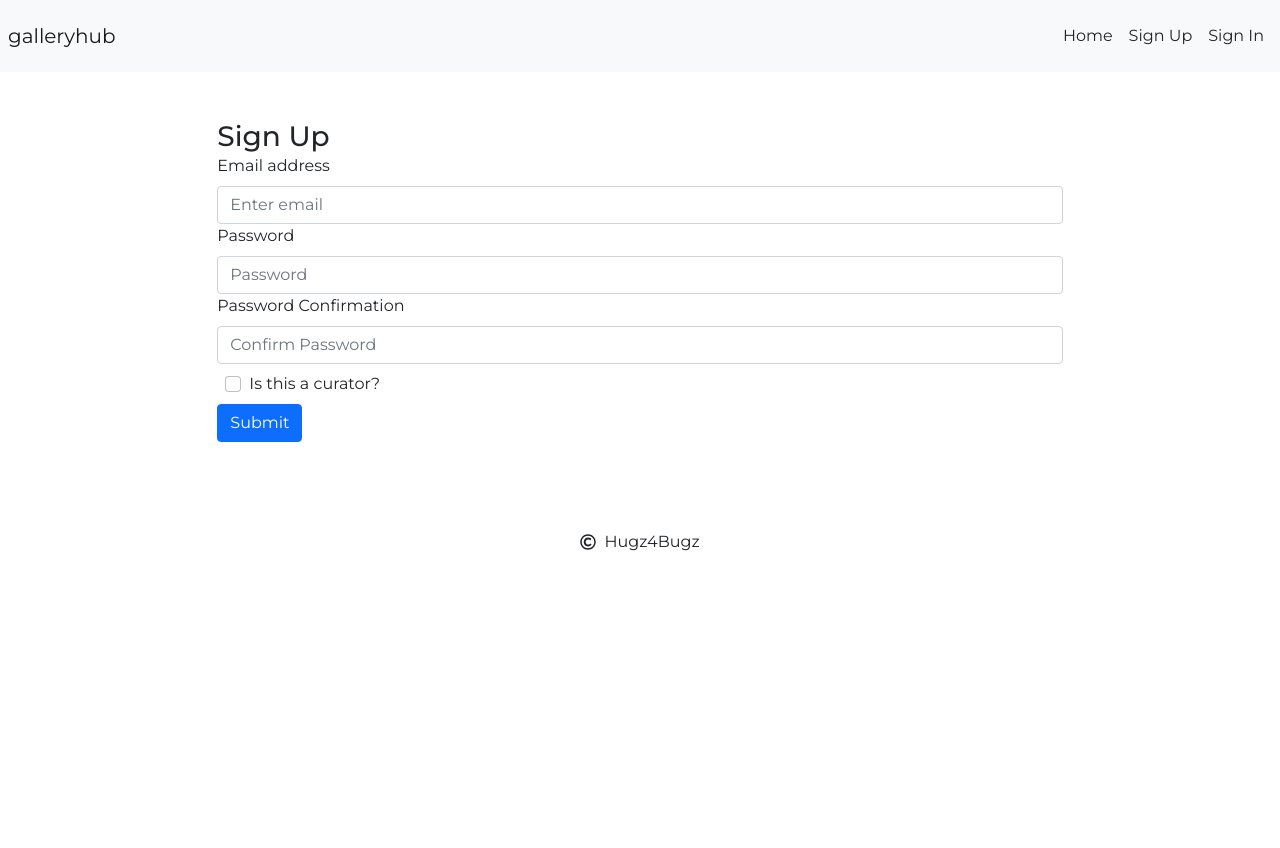
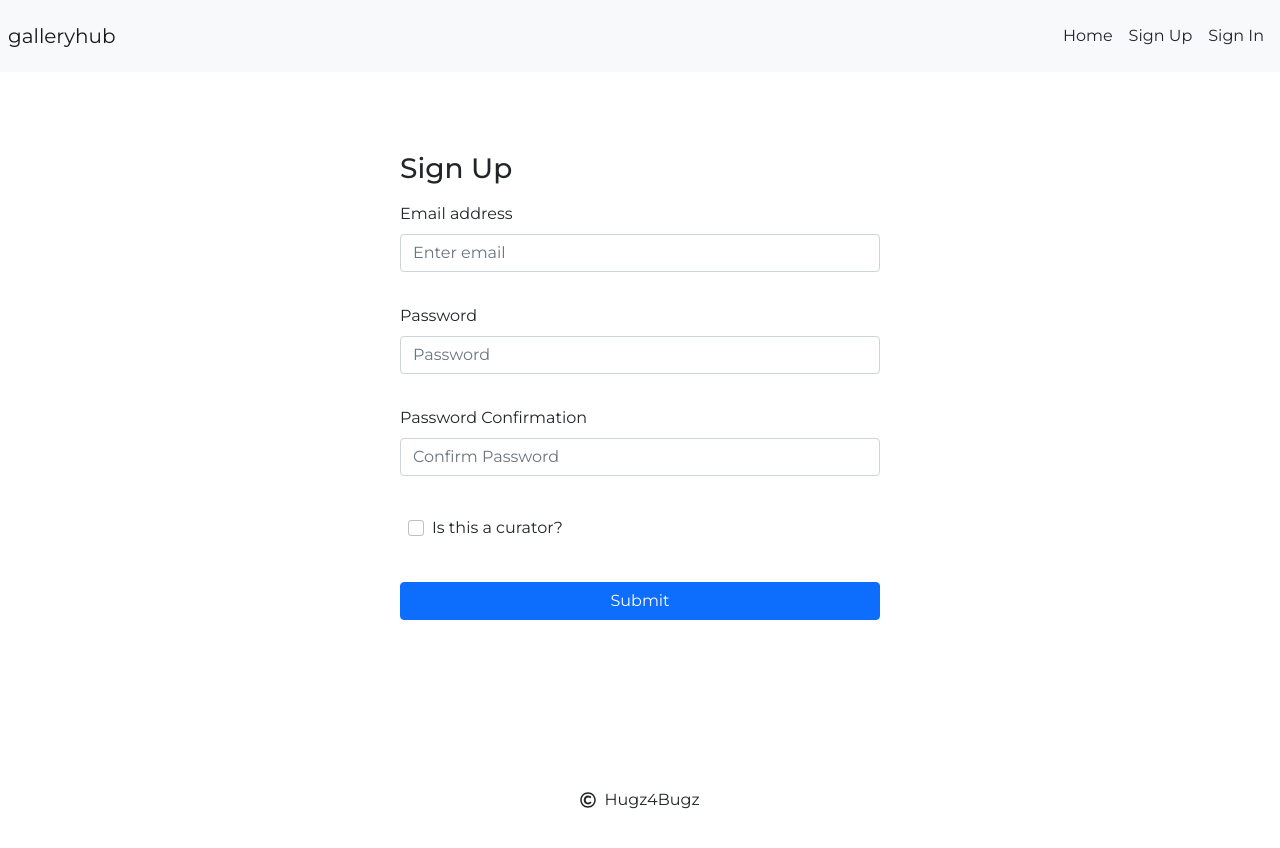
Before and after one commit to brianaleew/Project-3-FrontEnd, a React (Create React App) app: page /sign-up in a window 1280 px wide. Shown: the top 848 px of the page. Before the commit the page ends 800 px from the top, so only its background shows below. Built offline with nearby package versions, Linux system fonts and the light colour scheme.

Commit message:
form styling and other minor styling

```diff
--- a/src/components/auth/SignIn.css
+++ /dev/null
@@ -1,5 +0,0 @@
-.sign-in__container {
-    margin-block: 5rem;
-    margin-inline: auto;
-    width: min(480px, 88%);
-}
--- a/src/components/auth/SignIn.js
+++ b/src/components/auth/SignIn.js
@@ -7,7 +7,7 @@ import messages from '../shared/AutoDismissAlert/messages'
 import Form from 'react-bootstrap/Form'
 import Button from 'react-bootstrap/Button'
 
-import './SignIn.css'
+import '../shared/FormStyles.css'
 
 const SignIn = props => {
     // constructor(props) {
@@ -58,11 +58,11 @@ const SignIn = props => {
 
     return (
         <div className='main'>
-            <div className='sign-in__container gh-flex-clm'>
+            <div className='form-styles__container gh-flex-clm'>
                 <h5>welcome back, please sign in</h5>
                 <Form
                     onSubmit={onSignIn}
-                    className='gh-flex-clm'
+                    className='form-styles__form'
                 >
                     <Form.Group controlId='email'>
                         <Form.Label>email</Form.Label>
--- a/src/components/auth/SignUp.js
+++ b/src/components/auth/SignUp.js
@@ -7,6 +7,8 @@ import messages from '../shared/AutoDismissAlert/messages'
 
 import Form from 'react-bootstrap/Form'
 import Button from 'react-bootstrap/Button'
+
+import '../shared/FormStyles.css'
 
 const SignUp = props => {
     // constructor(props) {
@@ -64,10 +66,13 @@ const SignUp = props => {
     }
 
     return (
-        <div className='row'>
-            <div className='col-sm-10 col-md-8 mx-auto mt-5'>
+        <div className='main'>
+            <div className='form-styles__container gh-flex-clm'>
                 <h3>Sign Up</h3>
-                <Form onSubmit={onSignUp}>
+                <Form
+                    onSubmit={onSignUp}
+                    className='form-styles__form'
+                >
                     <Form.Group controlId='email'>
                         <Form.Label>Email address</Form.Label>
                         <Form.Control
@@ -116,9 +121,7 @@ const SignUp = props => {
                         variant='primary'
                         type='submit'
                     >
-
                         Submit
-
                     </Button>
                 </Form>
             </div>
--- a/src/components/galleries/GalleryIndex.css
+++ b/src/components/galleries/GalleryIndex.css
@@ -25,7 +25,7 @@
 @media (min-width: 640px) {
     .gallery-index__hero-icons {
         position: absolute;
-        bottom: 0;
+        bottom: 10%;
         left: 0;
         right: 0;
         z-index: 10;
--- /dev/null
+++ b/src/components/shared/FormStyles.css
@@ -0,0 +1,11 @@
+.form-styles__container {
+    margin-block: 5rem;
+    margin-inline: auto;
+    width: min(480px, 88%);
+}
+
+.form-styles__form {
+    display: flex;
+    flex-direction: column;
+    gap: 2rem;
+}
--- a/src/index.css
+++ b/src/index.css
@@ -54,7 +54,9 @@ p {
 This color gradient is my inspo for the color scheme of the site. Just holding it here just in case i want it later!
 backgroundColor: 'rgb(180,196,250)',
 background: 'linear-gradient(0deg, rgba(180,196,250,1) 0%, rgba(232,234,242,1) 72%)' */
+
 /* GENERAL CLASSES */
+
 #root {
     min-height: 100vh;
     display: flex;
```
